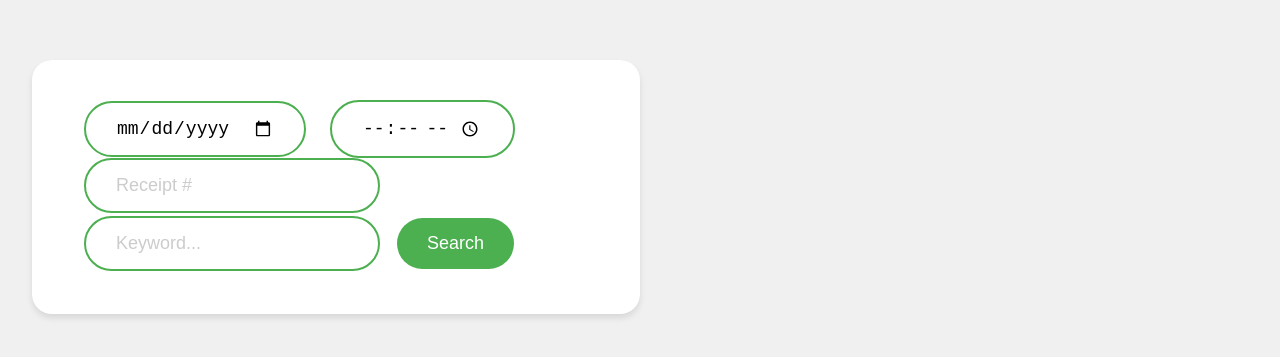
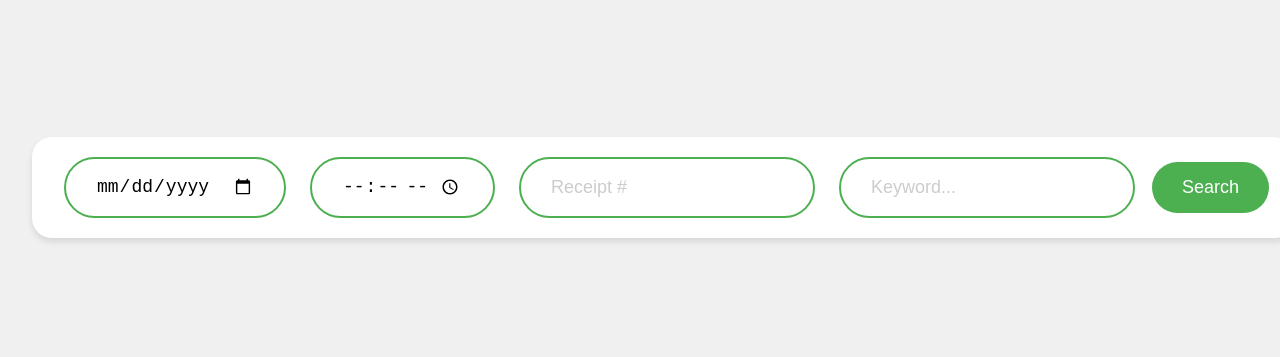
Before and after one commit to Cabezlea/AdminToolSweet, a Vue app: page /Home in a window 1280 px wide. Shown: the part 213-570 px from the top of the page. Built offline with nearby package versions, Linux system fonts and the light colour scheme.

Commit message:
debugging

```diff
--- a/src/components/Home.vue
+++ b/src/components/Home.vue
@@ -19,16 +19,15 @@
 <style scoped>
 
 .home-container {
+  width: 100%;
+}
 
-}
 .search-container {
+  display: flex;
   padding: 20px;
   background: white;
   border-radius: 20px;
   box-shadow: 0 4px 6px rgba(0,0,0,0.1);
-  width: auto;
-  justify-content: center;
-  flex-wrap: wrap; /* Allows items to wrap in smaller screens */
 }
 
 .search-input {
@@ -72,13 +71,6 @@
 
 /* Resizing for bigger screens */
 @media only screen and (min-width: 1200px) {
-  .home-container {
-    display: flex;
-  }
-  .search-container {
-    padding: 40px; /* Increase padding for larger screens */
-    max-width: 1200px; /* Max width to prevent it from becoming too wide */
-  }
 
   .search-input {
     margin: 0 12px; /* Increase margin between inputs */
```
